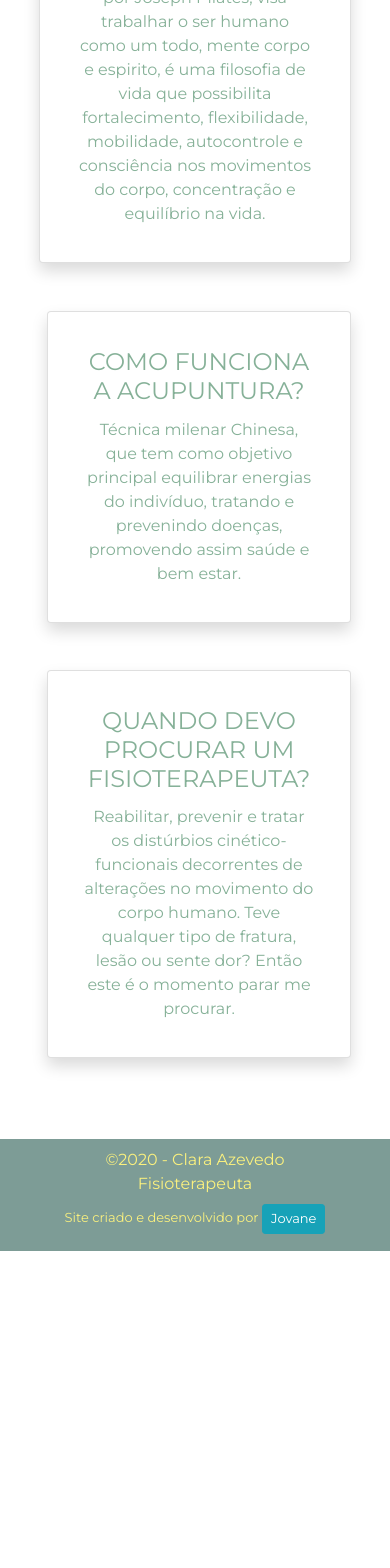
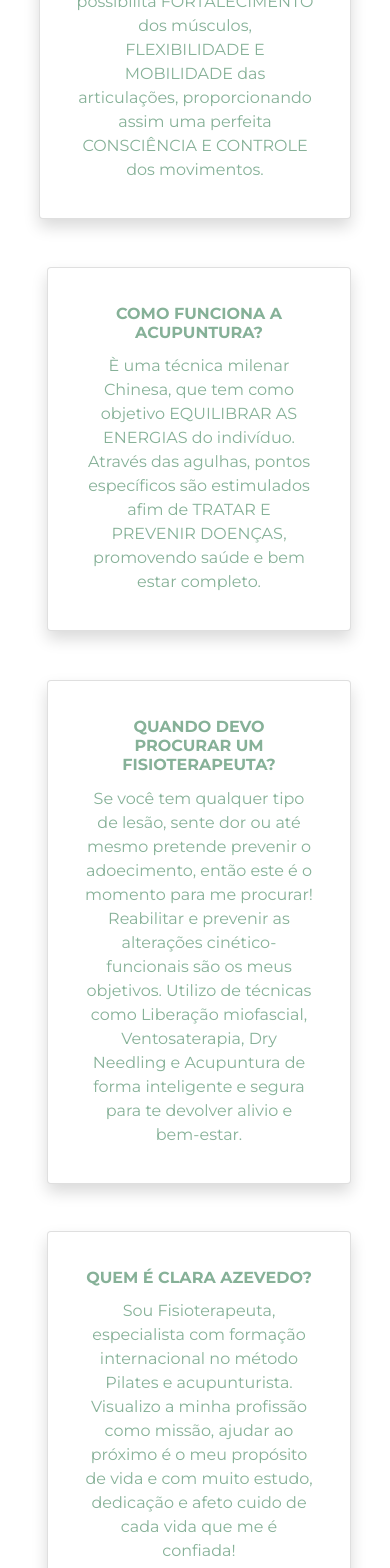
Before and after one commit to jcgsr/Escurinha, a Vue app: page /sobre in a window 390 px wide. Shown: the part 1729-3297 px from the top of the page. Before the commit the page ends 2980 px from the top, so only its background shows below. Built offline with nearby package versions, Linux system fonts and the light colour scheme.

Commit message:
contacs, font size, new card, buttons cliclable

```diff
--- a/src/components/Contatos.vue
+++ b/src/components/Contatos.vue
@@ -3,10 +3,16 @@
     <h1 class="mt-2 mb-8">Contatos</h1>
     <div class="contato">
       <a class="animate__animated animate__tada" target="new" href="mailto:pilatescomclara@gmail.com"
-        ><i class="far fa-envelope"></i><p>pilatescomclara@gmail.com</p></a
+        ><i class="far fa-envelope"></i></a
       >
       <a class="animate__animated animate__tada" :href="linkWhatsapp"
-        ><i class="fab fa-whatsapp"></i><p>(79)99965-2202</p></a
+        ><i class="fab fa-whatsapp"></i></a
+      >
+      <a class="animate__animated animate__tada" :href="linkFB"
+        ><i class="fab fa-facebook-f"></i></a
+      >
+      <a class="animate__animated animate__tada" :href="linkInsta"
+        ><i class="fab fa-instagram"></i></a
       >
     </div>
   </div>
@@ -17,6 +23,8 @@ export default {
   data() {
     return {
       linkWhatsapp: "https://api.whatsapp.com/send?phone=5579999652202&text=",
+      linkFB: "https://www.facebook.com/clara.azevedo.52687506",
+      linkInsta: "https://www.instagram.com/pilatescomclara/"
 
     };
   },
--- a/src/components/Sobre.vue
+++ b/src/components/Sobre.vue
@@ -19,11 +19,10 @@
         title="POR QUE DEVO FAZER PILATES?"
       >
         <b-card-text class="card-text">
-          Pilates é um método de atividade física desenvolvido por Joseph
-          Pilates, visa trabalhar o ser humano como um todo, mente corpo e
-          espirito, é uma filosofia de vida que possibilita fortalecimento,
-          flexibilidade, mobilidade, autocontrole e consciência nos movimentos
-          do corpo, concentração e equilíbrio na vida.
+          Porque trabalha o corpo de forma global, traz conexão entre corpo -
+          mente - espirito, possibilita FORTALECIMENTO dos músculos,
+          FLEXIBILIDADE E MOBILIDADE das articulações, proporcionando assim uma
+          perfeita CONSCIÊNCIA E CONTROLE dos movimentos.
         </b-card-text>
       </b-card>
       <b-card
@@ -31,9 +30,10 @@
         title="COMO FUNCIONA A ACUPUNTURA?"
       >
         <b-card-text class="card-text">
-          Técnica milenar Chinesa, que tem como objetivo principal equilibrar
-          energias do indivíduo, tratando e prevenindo doenças, promovendo assim
-          saúde e bem estar.
+          È uma técnica milenar Chinesa, que tem como objetivo EQUILIBRAR AS
+          ENERGIAS do indivíduo. Através das agulhas, pontos específicos são
+          estimulados afim de TRATAR E PREVENIR DOENÇAS, promovendo saúde e bem
+          estar completo.
         </b-card-text>
       </b-card>
       <b-card
@@ -41,10 +41,23 @@
         title="QUANDO DEVO PROCURAR UM FISIOTERAPEUTA?"
       >
         <b-card-text class="card-text">
-          Reabilitar, prevenir e tratar os distúrbios cinético-funcionais
-          decorrentes de alterações no movimento do corpo humano. Teve qualquer
-          tipo de fratura, lesão ou sente dor? Então este é o momento parar me
-          procurar.
+          Se você tem qualquer tipo de lesão, sente dor ou até mesmo pretende
+          prevenir o adoecimento, então este é o momento para me procurar!
+          Reabilitar e prevenir as alterações cinético-funcionais são os meus
+          objetivos. Utilizo de técnicas como Liberação miofascial,
+          Ventosaterapia, Dry Needling e Acupuntura de forma inteligente e
+          segura para te devolver alivio e bem-estar.
+        </b-card-text>
+      </b-card>
+      <b-card
+        class="mt-5 animate__animated animate__bounceInRight card shadow p-3 bg-blue rounded"
+        title="QUEM É CLARA AZEVEDO?"
+      >
+        <b-card-text class="card-text">
+          Sou Fisioterapeuta, especialista com formação internacional no método
+          Pilates e acupunturista. Visualizo a minha profissão como missão,
+          ajudar ao próximo é o meu propósito de vida e com muito estudo,
+          dedicação e afeto cuido de cada vida que me é confiada!
         </b-card-text>
       </b-card>
     </div>
@@ -88,7 +101,6 @@
 
 #sobre {
   text-align: center;
-
 }
 
 @media only screen and (max-width: 456px) {
@@ -96,8 +108,17 @@
     width: 90%;
   }
 
+  .card-title {
+    font-size: inherit;
+    font-weight: 700;
+    }
+
   .services {
-    width: 80%;
+    width: 90%;
+  }
+
+  .services b-card {
+    font-size: .5rem;
   }
 
   .parallax {
@@ -124,9 +145,10 @@
     background-size: 95%;
     background-position: center;
   }
-  @media only screen and (max-width: 325px) {}
-    .parallax {
-      background-position: bottom;
-    }
+  @media only screen and (max-width: 325px) {
+  }
+  .parallax {
+    background-position: bottom;
+  }
 }
 </style>
--- a/src/components/Toolbar.vue
+++ b/src/components/Toolbar.vue
@@ -4,7 +4,7 @@
       <b-navbar-toggle target="nav-collapse"></b-navbar-toggle>
       <b-collapse id="nav-collapse" is-nav>
         <b-navbar-nav id="botao">
-          <b-button size="sm" class="my-2 my-sm-0 ml-2 waves-effect">
+          <b-button size="sm" class="my-2 my-sm-0 ml-2">
             <router-link to="/"> Início </router-link>
           </b-button>
           <b-button size="sm" class="my-2 my-sm-0 ml-2">
@@ -52,6 +52,7 @@ export default {
 #botao a {
   text-decoration: none;
   color: #fff;
+  display: block;
 }
 
 #botao a:hover {
```
